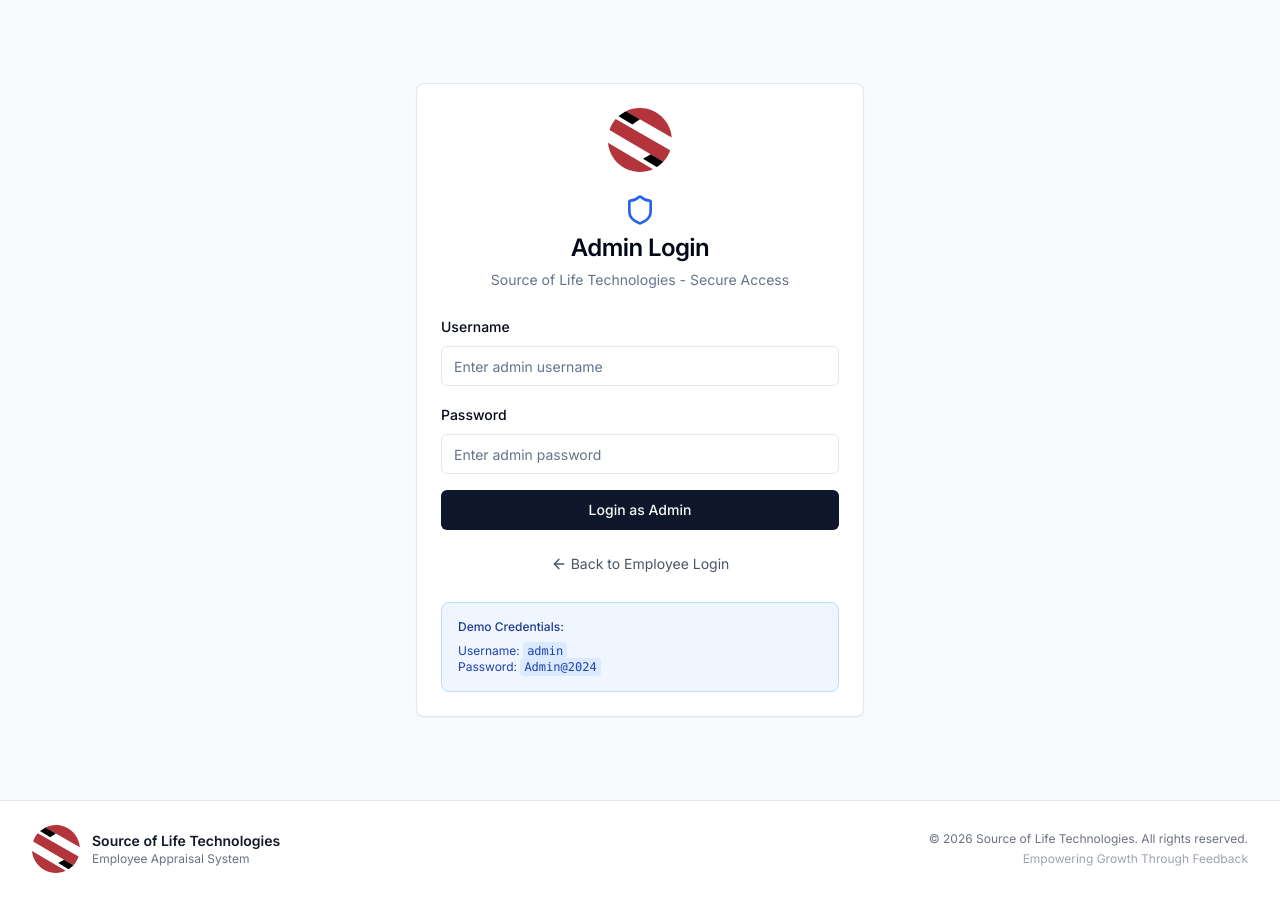
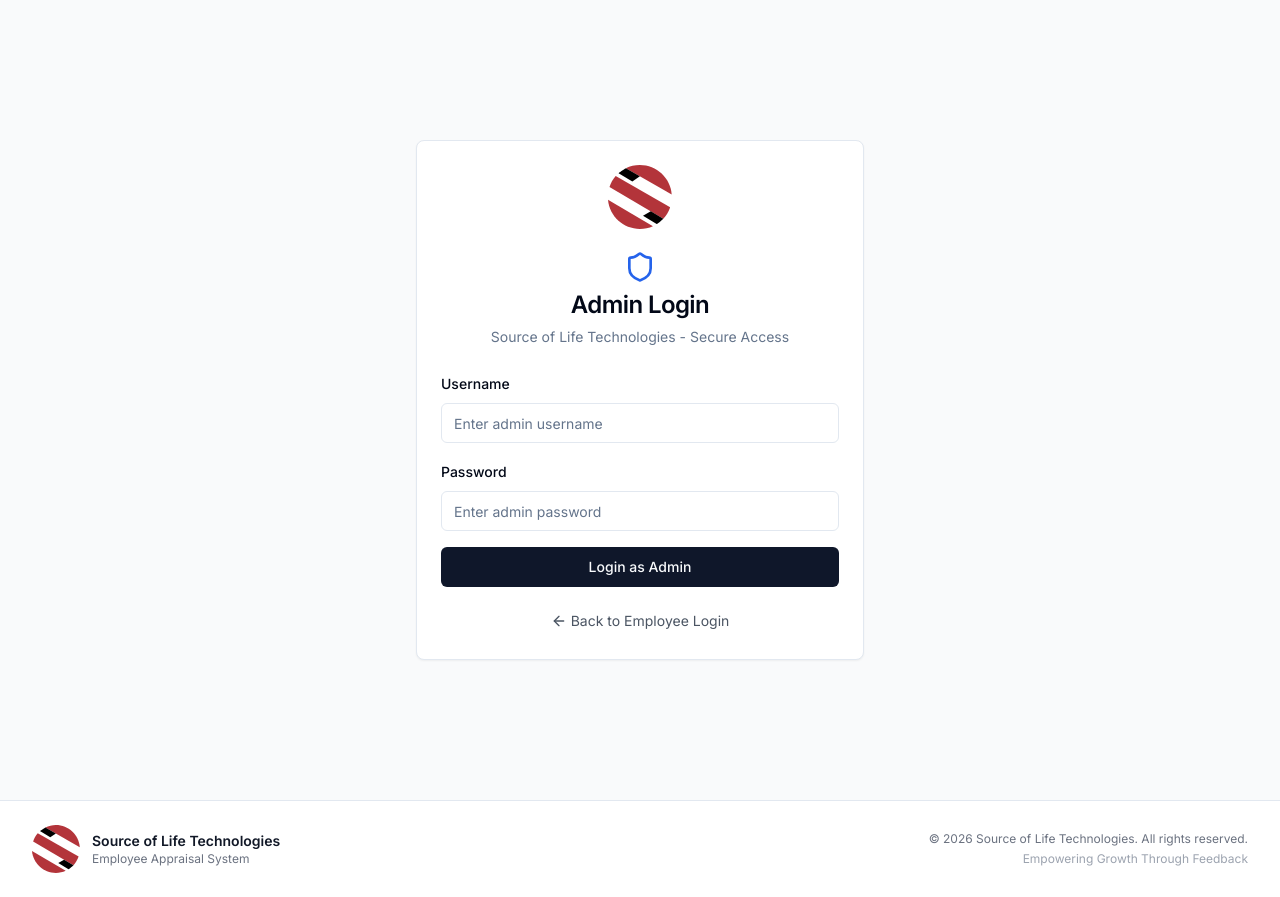
Before and after one commit to nvenu/AppraisalSOLT, a Next.js app: page /admin in a window 1280 px wide. Built offline with nearby package versions, Linux system fonts and the light colour scheme; no server answers.

Commit message:
Remove demo credentials display from admin login page

```diff
--- a/app/admin/page.tsx
+++ b/app/admin/page.tsx
@@ -120,12 +120,6 @@ export default function AdminLoginPage() {
               </Link>
             </div>
           </form>
-
-          <div className="mt-6 p-4 bg-blue-50 rounded-lg border border-blue-200">
-            <p className="text-xs text-blue-900 font-medium mb-2">Demo Credentials:</p>
-            <p className="text-xs text-blue-800">Username: <code className="bg-blue-100 px-1 py-0.5 rounded">admin</code></p>
-            <p className="text-xs text-blue-800">Password: <code className="bg-blue-100 px-1 py-0.5 rounded">Admin@2024</code></p>
-          </div>
         </CardContent>
       </Card>
     </div>
```
